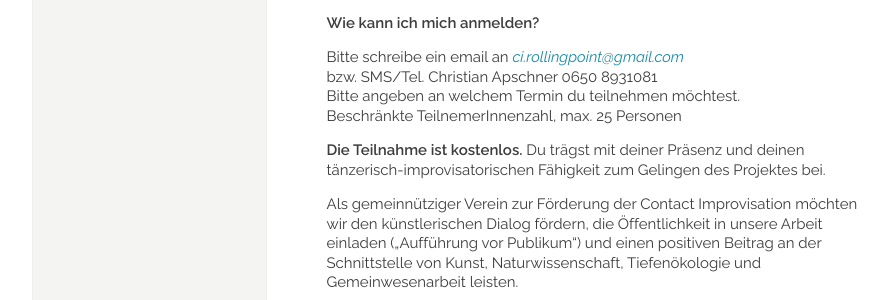
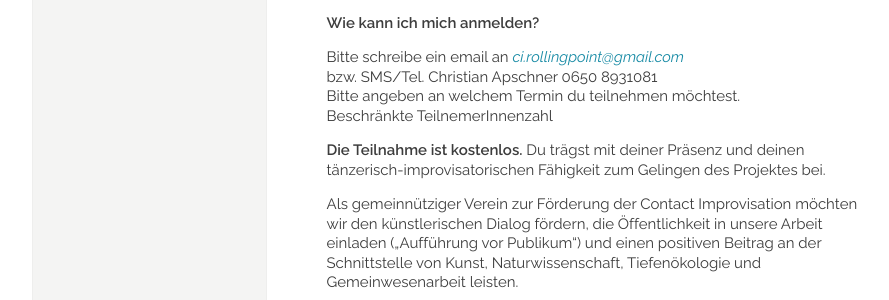
Before and after one commit to manulari/rollingpointat, a Jekyll site: the page built from _pages_de/mycelium.md, in a window 1280 px wide and 900 px high, scrolled down 1687 px. Shown: the part 153-453 px from the top of the window, without its empty margins (152-1041 px from the left). Built offline with Jekyll 4.4.1, drawn with Linux system fonts in a browser that asks for light colours; comment, search, counter and statistics services are not loaded.

Commit message:
Update page (de) “mycelium”

```diff
--- a/_pages_de/mycelium.md
+++ b/_pages_de/mycelium.md
@@ -47,7 +47,7 @@ Bitte mit dem Fahrrad, öffentlichen Verkehrsmitteln oder zu Fuß anreisen. Wir
 Bitte schreibe ein email an *[ci.rollingpoint@gmail.com](mailto:ci.rollingpoint@gmail.com)*\
 bzw. SMS/Tel. Christian Apschner 0650 8931081\
 Bitte angeben an welchem Termin du teilnehmen möchtest.\
-Beschränkte TeilnemerInnenzahl, max. 25 Personen
+Beschränkte TeilnemerInnenzahl
 
 **Die Teilnahme ist kostenlos.** Du trägst mit deiner Präsenz und deinen tänzerisch-improvisatorischen Fähigkeit zum Gelingen des Projektes bei.
 
```
